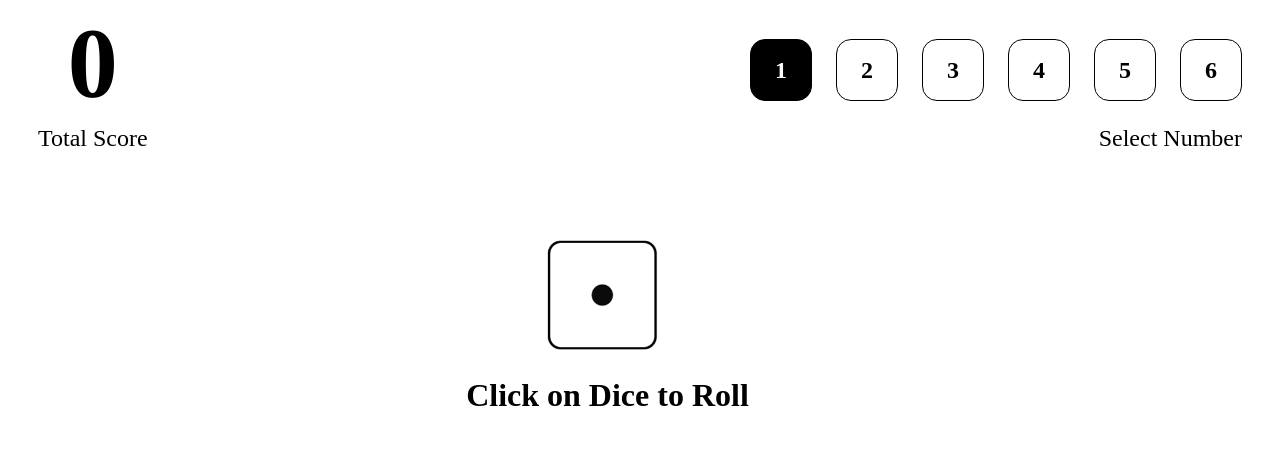
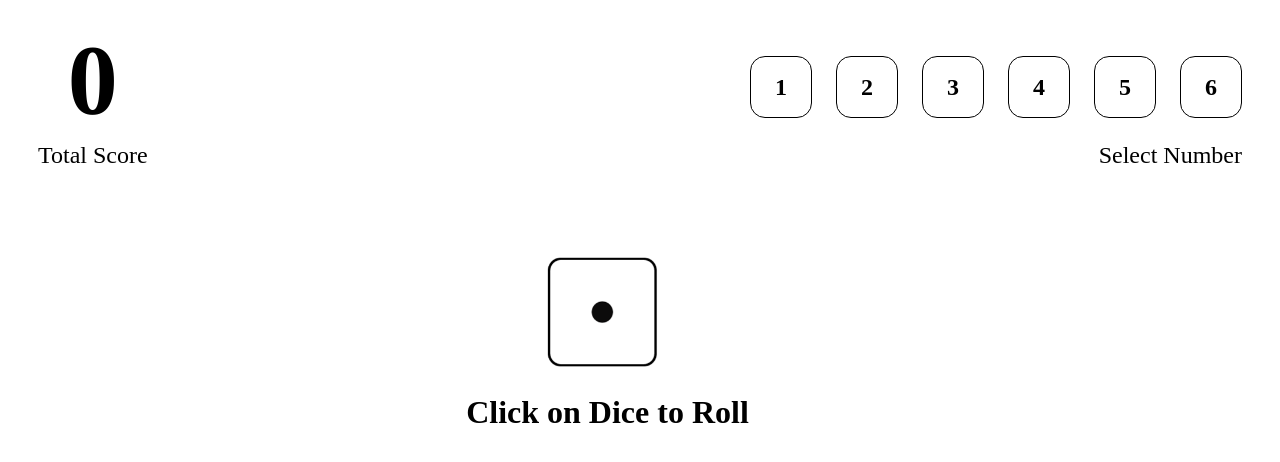
Before and after one commit to sayyedarbaab/dice-game-react, a React (Create React App) app in the folder dicegame/: page / in a window 1280 px wide. Shown: the top 462 px of the page. Built offline with nearby package versions, Linux system fonts and the light colour scheme.

Commit message:
add commit

```diff
--- a/dicegame/src/Components/DiceRole.jsx
+++ b/dicegame/src/Components/DiceRole.jsx
@@ -1,18 +1,7 @@
-import React, { useState } from 'react'
+
 import styled from 'styled-components'
 
-function DiceRole() {
-    const [currentDice,setCurrentDice]=useState(1);
-
-    const generateRandomNumber= (min,max) => {
-        console.log(Math.floor(Math.random() * (max-min) + min));
-        return Math.floor(Math.random() * (max-min) + min);
-    };
-
-    const roleDice=()=>{
-        const randomNumber=generateRandomNumber(1,7);
-        setCurrentDice((prev)=>randomNumber)
-    }
+function DiceRole({currentDice,roleDice}) {
 
   return (
     <DiceContainer>
--- a/dicegame/src/Components/GamePlay.jsx
+++ b/dicegame/src/Components/GamePlay.jsx
@@ -3,15 +3,50 @@ import TotalScore from './TotalScore'
 import NumberSelctor from './NumberSelctor'
 import styled from 'styled-components'
 import DiceRole from './DiceRole';
+import { useState } from 'react';
 
 function GamePlay() {
+  const [score,setScore]=useState(0);
+  const [selectNum,setSelectNum]=useState();
+  const [currentDice,setCurrentDice]=useState(1);
+  const [error,setError]=useState("");
+
+  const generateRandomNumber= (min,max) => {
+    console.log(Math.floor(Math.random() * (max-min) + min));
+    return Math.floor(Math.random() * (max-min) + min);
+  };
+
+  const roleDice=()=>{
+    if(!selectNum){
+      setError("You Have not Selected any Number");
+      return;
+    };
+    const randomNumber=generateRandomNumber(1,7);
+    setCurrentDice((prev)=>randomNumber)
+
+
+    if(selectNum === randomNumber){
+      setScore((prev) => prev + randomNumber);
+    }else{
+      setScore((prev)=> prev - 2)
+    }
+    setSelectNum(undefined);
+  }
   return (
     <MainContainer>
     <div className='flex'>
-    <TotalScore />
-    <NumberSelctor />
+    <TotalScore score={score}
+    />
+    <NumberSelctor
+                  error={error}
+                  setError={setError}
+                  selectNum={selectNum}
+                  setSelectNum={setSelectNum}
+    />
     </div>
-    <DiceRole />
+    <DiceRole currentDice={currentDice}
+              roleDice={roleDice}
+    />
     </MainContainer>
   );
 }
--- a/dicegame/src/Components/NumberSelctor.jsx
+++ b/dicegame/src/Components/NumberSelctor.jsx
@@ -1,20 +1,24 @@
-import React, { useState } from 'react'
+// import React, { useState } from 'react'
 import styled from 'styled-components'
 
-function NumberSelctor() {
+function NumberSelctor({selectNum,setSelectNum,error,setError}) {
+    const arrayNum=[1,2,3,4,5,6]
+    console.log(selectNum)
 
-    const arrayNum=[1,2,3,4,5,6]
-    const [selectNum,setSelectNum]=useState(1);
-    console.log(selectNum)
+    const numberSelctorHandler=(value)=>{
+      setSelectNum(value);
+      setError("");
+    }
   return (
     <NumberSelctorContainer>
+    <p className='error'>{error}</p>
     <div className='flex'>
     {
         arrayNum.map((value ,i) =>(
             <Box
             isSelected={value === selectNum}
             key={i}
-            onClick={()=> setSelectNum(value)}>
+            onClick={()=>numberSelctorHandler(value)}>
             {value}
             </Box>
         ))
@@ -55,5 +59,8 @@ const NumberSelctorContainer=styled.div`
   font-size:24px;
   font-weight:700px;
  }
+ .error{
+  color:red;
+ }
 
 `
--- a/dicegame/src/Components/TotalScore.jsx
+++ b/dicegame/src/Components/TotalScore.jsx
@@ -1,10 +1,10 @@
 import React from 'react'
 import styled from 'styled-components'
 
-function TotalScore() {
+function TotalScore({score}) {
   return (
     <ScoreContainer>
-      <h1>0</h1>
+      <h1>{score}</h1>
       <p>Total Score</p>
     </ScoreContainer>
   )
```
